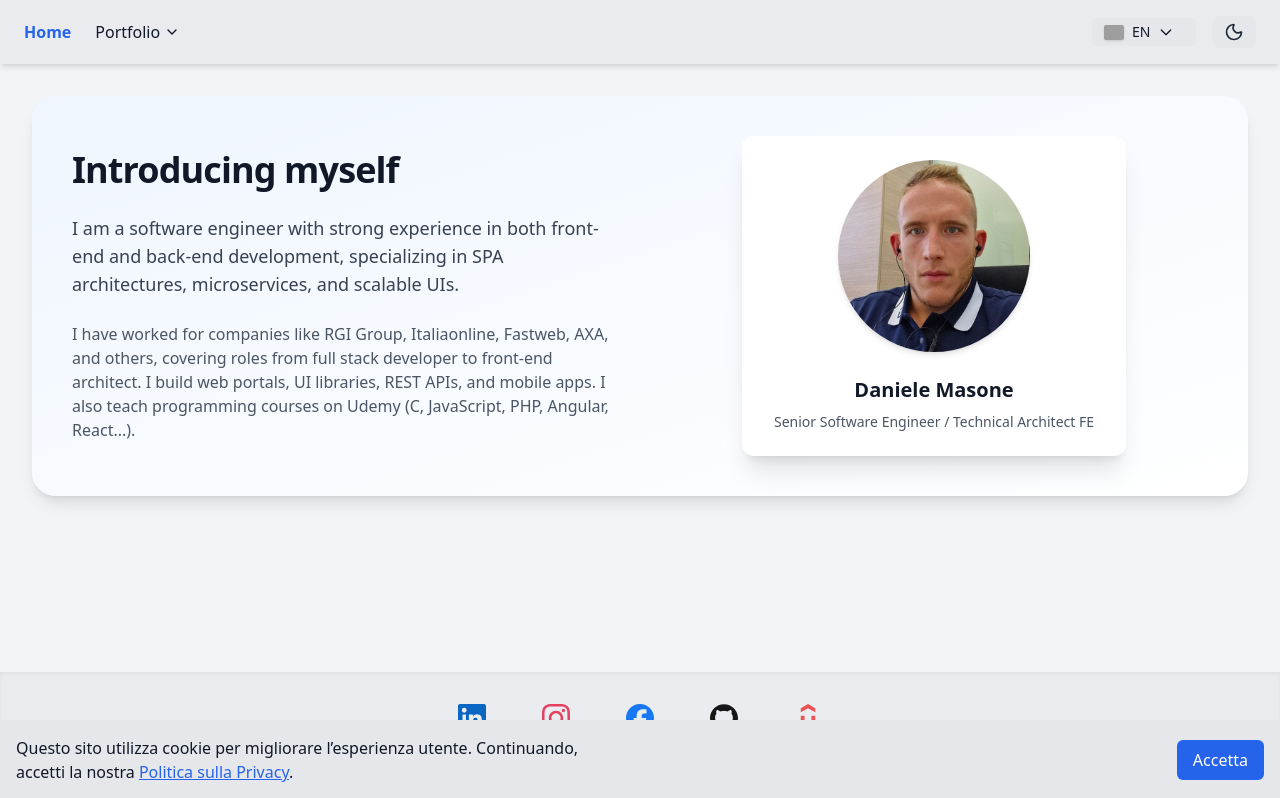
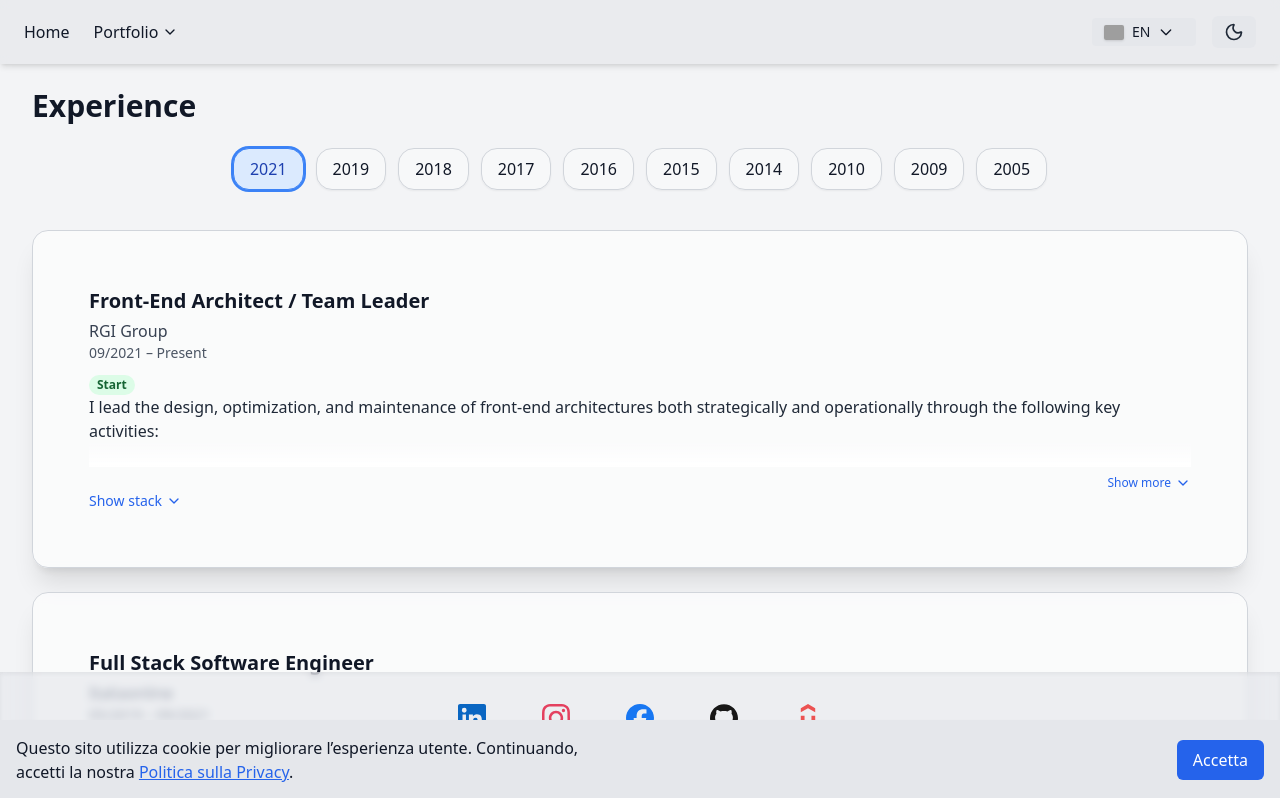
Before and after one commit to DanieleMasone/ingdanielemasone, a React (Create React App) app: page /#/experience in a window 1280 px wide. Before the commit this address led to /#/. Shown: the top 798 px of the page. Built offline with nearby package versions, Linux system fonts and the light colour scheme; grey boxes are pictures that could not be loaded.

Commit message:
refactor: Experience

```diff
--- a/src/locales/en/translation.json
+++ b/src/locales/en/translation.json
@@ -69,6 +69,9 @@
   "contact_success": "Message sent!",
   "experience_title": "Experience",
   "experience_show_stack": "Show stack",
+  "exp_label_start": "Start",
+  "exp_label_end": "End",
+  "exp_label_single": "Only this year",
   "exp_rgi_role": "Front-End Architect / Team Leader",
   "exp_rgi_period": "09/2021 – Present",
   "exp_rgi_description": "I lead the design, optimization, and maintenance of front-end architectures both strategically and operationally through the following key activities:\n\n- Code Reviews: Reviewing code to ensure quality, efficiency, and adherence to standards\n- Standards & Guidelines: Overseeing architecture design according to company best practices\n- Application Security: Defining preventive practices to avoid vulnerabilities\n- JavaScript/TypeScript Optimization: Continuously improving performance and scalability\n- Technical Documentation: Creating detailed documents on UI architecture and REST API interactions\n- Requirements Gathering: Collaborating with stakeholders to define functional and technical requirements\n- Technology Evaluation: Assessing and integrating new tools and frameworks\n- Workflow Optimization: Managing build automation, linting, testing, and code quality\n- Guidelines & Patterns: Defining technical standards and reusable design patterns\n- Performance Testing & Troubleshooting: Monitoring performance and proactively resolving issues",
--- a/src/locales/it/translation.json
+++ b/src/locales/it/translation.json
@@ -69,6 +69,9 @@
   "contact_success": "Messaggio inviato!",
   "experience_title": "Esperienza",
   "experience_show_stack": "Mostra stack",
+  "exp_label_start": "Inizio",
+  "exp_label_end": "Fine",
+  "exp_label_single": "Solo quest’anno",
   "exp_rgi_role": "Front-End Architect / Team Leader",
   "exp_rgi_period": "09/2021 – oggi",
   "exp_rgi_description": "Guido la progettazione, l’ottimizzazione e la manutenzione delle architetture front-end, sia dal punto di vista strategico che operativo, attraverso le seguenti attività principali:\n\n- Code Review: revisione del codice per garantire qualità, efficienza e aderenza agli standard\n- Standard e Linee Guida: supervisione delle architetture secondo best practice aziendali\n- Sicurezza Applicativa: definizione di pratiche preventive per prevenire vulnerabilità\n- Ottimizzazione JavaScript/TypeScript: miglioramento continuo per prestazioni e scalabilità\n- Documentazione Tecnica: creazione di documenti dettagliati su UI e interazioni con API REST\n- Raccolta Requisiti: collaborazione con gli stakeholder per definire requisiti funzionali e tecnici\n- Valutazione Tecnologie: analisi e integrazione di nuovi strumenti e framework\n- Ottimizzazione Workflow: gestione di build automation, linting, test e qualità del codice\n- Linee Guida e Pattern: definizione di standard tecnici e pattern riutilizzabili\n- Testing e Troubleshooting: monitoraggio delle performance e risoluzione proattiva dei problemi",
--- a/src/pages/Experience.jsx
+++ b/src/pages/Experience.jsx
@@ -114,6 +114,30 @@ export default function Experience() {
         ? experiences.filter(exp => exp.period.includes(selectedYear))
         : [];
 
+    const getExperienceLabel = (period, year, t) => {
+        const years = period.match(/\b(20\d{2}|19\d{2})\b/g);
+        const selected = parseInt(year, 10);
+
+        if (!years) return null;
+
+        const start = parseInt(years[0], 10);
+        const end = years[1] ? parseInt(years[1], 10) : null;
+
+        if (start === selected && end === selected) {
+            return {label: t("exp_label_single"), type: "single"};
+        }
+
+        if (start === selected) {
+            return {label: t("exp_label_start"), type: "start"};
+        }
+
+        if (end === selected) {
+            return {label: t("exp_label_end"), type: "end"};
+        }
+
+        return null;
+    };
+
     return (
         <>
             <SeoHead pageKey="experience" path="/experience"/>
@@ -158,6 +182,25 @@ export default function Experience() {
                                     <p className="text-gray-700 dark:text-gray-400 font-medium">{exp.company}</p>
                                     <p className="text-sm mb-2 text-gray-600 dark:text-gray-500">{exp.period}</p>
 
+                                    {(() => {
+                                        const status = getExperienceLabel(exp.period, selectedYear, t);
+                                        if (!status) return null;
+
+                                        const colorMap = {
+                                            start: "bg-green-100 text-green-800 dark:bg-green-900 dark:text-green-300",
+                                            end: "bg-yellow-100 text-yellow-800 dark:bg-yellow-900 dark:text-yellow-300",
+                                            single: "bg-purple-100 text-purple-800 dark:bg-purple-900 dark:text-purple-300",
+                                        };
+
+                                        return (
+                                            <span
+                                                className={`inline-block mt-1 px-2 py-0.5 text-xs font-semibold rounded-full ${colorMap[status.type]}`}
+                                            >
+                                                {status.label}
+                                            </span>
+                                        );
+                                    })()}
+
                                     {exp.description && (
                                         <ExpandableText
                                             value={exp.description}
```
Also changed, not shown: 1 other file (tests, documents, lock files or other folders).
